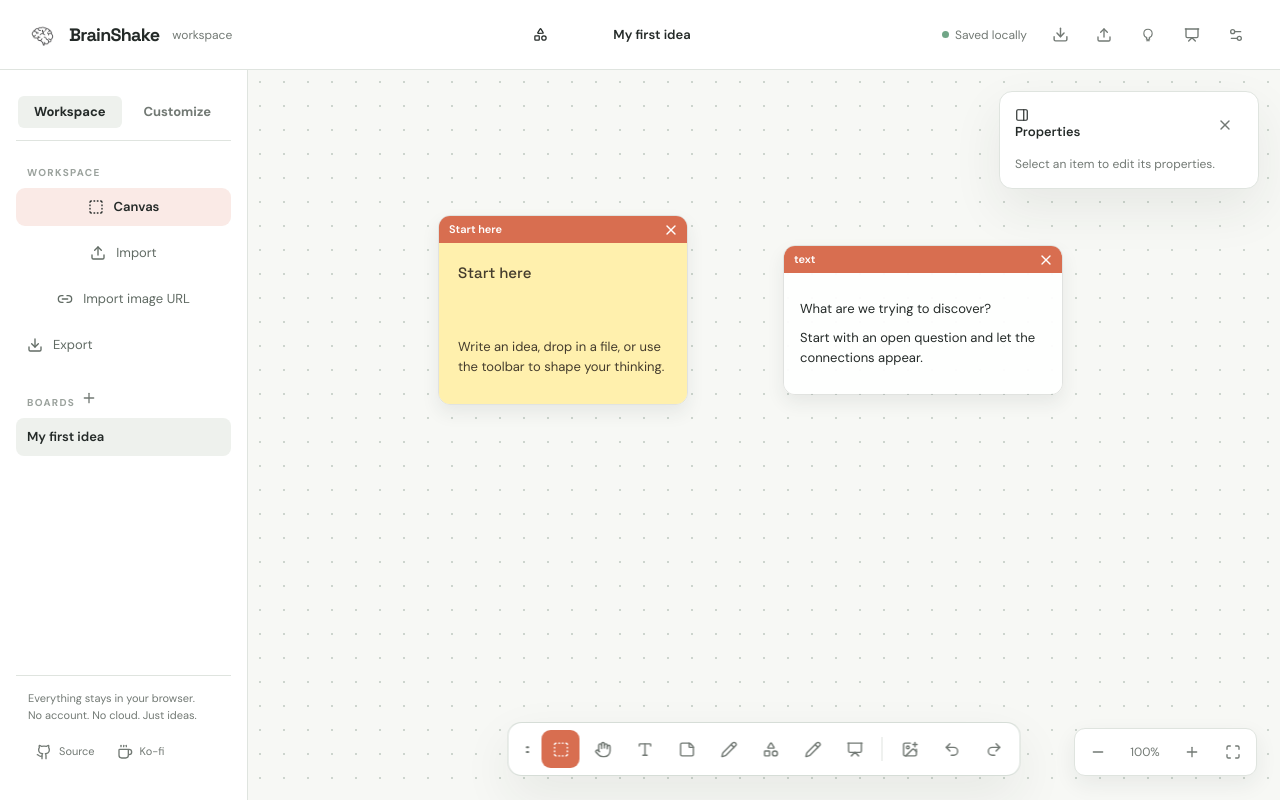
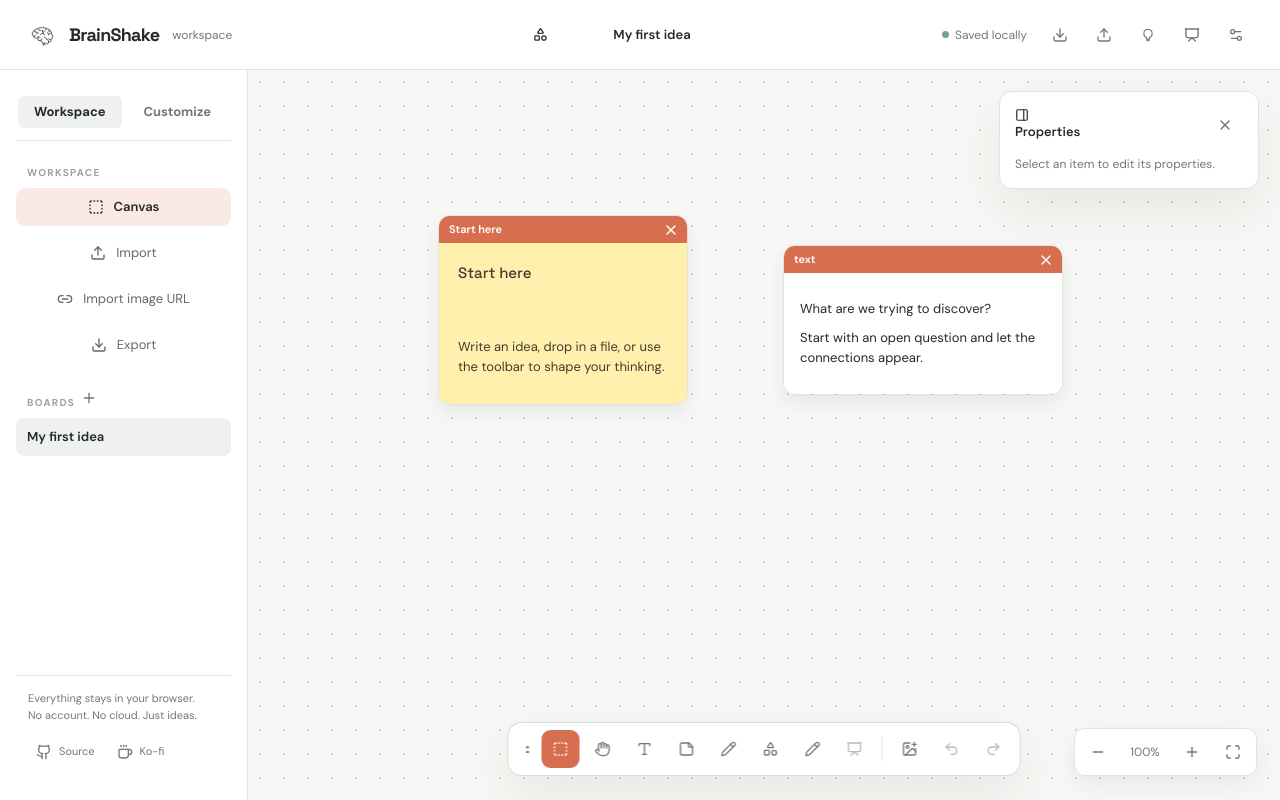
Before and after one commit to gbrasil720/BrainShake, a React (Vite) app: page / in a window 1280 px wide. Built offline with nearby package versions, Linux system fonts and the light colour scheme.

Commit message:
refactor(ui): migrate menus and dialogs

```diff
--- a/src/features/import-export/components/ExportMenu.tsx
+++ b/src/features/import-export/components/ExportMenu.tsx
@@ -1,4 +1,10 @@
-import { useEffect, useRef, useState } from 'react'
+import { Button } from '@/components/ui/button'
+import {
+  DropdownMenu,
+  DropdownMenuContent,
+  DropdownMenuItem,
+  DropdownMenuTrigger
+} from '@/components/ui/dropdown-menu'
 import { Download, FileArchive, FileText } from 'lucide-react'
 
 export function ExportMenu({
@@ -10,58 +16,35 @@ export function ExportMenu({
   onExportJson: () => void
   compact?: boolean
 }) {
-  const [open, setOpen] = useState(false)
-  const menuRef = useRef<HTMLDivElement>(null)
-  useEffect(() => {
-    const close = (event: PointerEvent) => {
-      if (!menuRef.current?.contains(event.target as Node)) setOpen(false)
-    }
-    document.addEventListener('pointerdown', close)
-    return () => document.removeEventListener('pointerdown', close)
-  }, [])
-  function choose(action: () => void | Promise<void>) {
-    setOpen(false)
-    action()
-  }
   return (
-    <div
-      ref={menuRef}
-      className={`export-menu ${compact ? 'compact' : ''}`}
-      onClick={(event) => event.stopPropagation()}
+    <DropdownMenu modal={false}>
+      <DropdownMenuTrigger asChild>
+        <Button
+          variant="ghost"
+          className={compact ? 'icon-button' : 'nav-item sidebar-export'}
+          title="Export board"
         >
-      <button
-        className={compact ? 'icon-button' : 'nav-item'}
-        title="Export board"
-        onClick={() => setOpen((value) => !value)}
-      >
-        {compact ? (
-          <Download size={17} />
-        ) : (
-          <>
-            <Download size={16} />
-            <span>Export</span>
-          </>
-        )}
-      </button>
-      {open && (
-        <div className="export-popover">
-          <button onClick={() => choose(onExport)}>
+          <Download size={compact ? 17 : 16} />
+          {!compact && <span>Export</span>}
+        </Button>
+      </DropdownMenuTrigger>
+      <DropdownMenuContent align="end" sideOffset={8} className="export-popover">
+        <DropdownMenuItem onSelect={onExport} className="export-option">
           <FileArchive size={16} />
           <span>
             <strong>.brainshake</strong>
             <small>Includes local media when supported</small>
           </span>
-          </button>
+        </DropdownMenuItem>
         <div className="export-note">External URLs and non-base64 media may not be bundled.</div>
-          <button onClick={() => choose(onExportJson)}>
+        <DropdownMenuItem onSelect={onExportJson} className="export-option">
           <FileText size={16} />
           <span>
             <strong>.json</strong>
             <small>Compact, without media</small>
           </span>
-          </button>
-        </div>
-      )}
-    </div>
+        </DropdownMenuItem>
+      </DropdownMenuContent>
+    </DropdownMenu>
   )
 }
--- a/src/features/toolbar/ShapeMenu.tsx
+++ b/src/features/toolbar/ShapeMenu.tsx
@@ -1,29 +1,38 @@
-import { useState } from 'react'
+import { Button } from '@/components/ui/button'
+import {
+  DropdownMenu,
+  DropdownMenuContent,
+  DropdownMenuItem,
+  DropdownMenuTrigger
+} from '@/components/ui/dropdown-menu'
 import { Shapes } from 'lucide-react'
 import { SHAPES } from '@/features/board/lib/constants'
 
-export function ShapeMenu({ onPick }: { onPick: (shape: string, label: string) => void }) {
-  const [open, setOpen] = useState(false)
+export function ShapeMenu({
+  onPick,
+  dockPosition
+}: {
+  onPick: (shape: string, label: string) => void
+  dockPosition: string
+}) {
   return (
-    <div className="toolbar-menu">
-      <button className="tool-button" title="Shapes" onClick={() => setOpen((value) => !value)}>
-        <Shapes size={17} />
-      </button>
-      {open && (
-        <div className="toolbar-menu-panel">
-          {SHAPES.map(({ id, label, icon: Icon }) => (
-            <button
-              key={id}
-              onClick={() => {
-                onPick(id, label)
-                setOpen(false)
-              }}
-            >
-              <Icon size={15} /> {label}
-            </button>
-          ))}
-        </div>
-      )}
-    </div>
+    <DropdownMenu modal={false}>
+      <DropdownMenuTrigger asChild>
+        <Button variant="ghost" className="tool-button" title="Shapes">
+          <Shapes size={17} />
+        </Button>
+      </DropdownMenuTrigger>
+      <DropdownMenuContent
+        side={dockPosition === 'top' ? 'bottom' : dockPosition === 'bottom' ? 'top' : 'right'}
+        sideOffset={10}
+        className="toolbar-menu-panel"
+      >
+        {SHAPES.map(({ id, label, icon: Icon }) => (
+          <DropdownMenuItem key={id} onSelect={() => onPick(id, label)}>
+            <Icon size={15} /> {label}
+          </DropdownMenuItem>
+        ))}
+      </DropdownMenuContent>
+    </DropdownMenu>
   )
 }
--- a/src/features/toolbar/StrokeMenu.tsx
+++ b/src/features/toolbar/StrokeMenu.tsx
@@ -1,45 +1,60 @@
-import { useState } from 'react'
+import { Button } from '@/components/ui/button'
+import { Popover, PopoverContent, PopoverTrigger } from '@/components/ui/popover'
+import {
+  Select,
+  SelectContent,
+  SelectItem,
+  SelectTrigger,
+  SelectValue
+} from '@/components/ui/select'
 import { Pencil } from 'lucide-react'
 import { STROKE_WIDTHS } from '@/features/board/lib/constants'
+import { useState } from 'react'
 
 export function StrokeMenu({
   value,
-  onChange
+  onChange,
+  dockPosition
 }: {
   value: number
   onChange: (value: number) => void
+  dockPosition: string
 }) {
   const [open, setOpen] = useState(false)
   return (
-    <div className="toolbar-menu">
-      <button
-        className="tool-button"
-        title="Stroke width"
-        onClick={() => setOpen((current) => !current)}
+    <Popover open={open} onOpenChange={setOpen}>
+      <PopoverTrigger asChild>
+        <Button variant="ghost" className="tool-button" title="Stroke width">
+          <Pencil size={17} />
+        </Button>
+      </PopoverTrigger>
+      <PopoverContent
+        side={dockPosition === 'top' ? 'bottom' : dockPosition === 'bottom' ? 'top' : 'right'}
+        sideOffset={10}
+        className="toolbar-menu-panel"
       >
-        <Pencil size={17} />
-      </button>
-      {open && (
-        <div className="toolbar-menu-panel">
         <label>
           Stroke width
-            <select
-              className="menu-select"
-              value={value}
-              onChange={(event) => {
-                onChange(Number(event.target.value))
+          <Select
+            value={String(value)}
+            onValueChange={(next) => {
+              onChange(Number(next))
               setOpen(false)
             }}
           >
+            <SelectTrigger className="menu-select" aria-label="Stroke width">
+              <SelectValue />
+            </SelectTrigger>
+            <SelectContent>
               {STROKE_WIDTHS.map((option) => (
-                <option key={option.value} value={option.value}>
+                <SelectItem key={option.value} value={String(option.value)}>
                   {option.label}
-                </option>
+                </SelectItem>
               ))}
-            </select>
+            </SelectContent>
+          </Select>
         </label>
-        </div>
-      )}
-    </div>
+      </PopoverContent>
+    </Popover>
   )
 }
--- a/src/features/toolbar/Toolbar.tsx
+++ b/src/features/toolbar/Toolbar.tsx
@@ -1,3 +1,4 @@
+import { Button } from '@/components/ui/button'
 import type { useBoardEditor } from '@/features/board/hooks/useBoardEditor'
 import { useState } from 'react'
 import {
@@ -51,7 +52,8 @@ export function Toolbar({
         />
       )}
       <div className={`toolbar dock-${dockPosition} ${autoHide ? 'toolbar-auto-hide' : ''}`}>
-        <button
+        <Button
+          variant="ghost"
           className="dock-handle"
           draggable="true"
           title="Drag to move dock"
@@ -63,24 +65,31 @@ export function Toolbar({
           onDragEnd={() => setDockDragging(false)}
         >
           <span aria-hidden="true">::</span>
-        </button>
+        </Button>
         {TOOLS.map(({ id, icon: Icon, label }) => (
-          <button
+          <Button
+            variant="ghost"
             key={id}
             className={`tool-button ${tool === id ? 'active' : ''}`}
             title={label}
             onClick={() => setTool(id)}
           >
             <Icon size={17} />
-          </button>
+          </Button>
         ))}
         <ShapeMenu
+          dockPosition={dockPosition}
           onPick={(shape, label) =>
             editor.addObject('shape', { shape, fill: 'solid', name: label })
           }
         />
-        <StrokeMenu value={editor.strokeWidth} onChange={editor.setStrokeWidth} />
-        <button
+        <StrokeMenu
+          value={editor.strokeWidth}
+          onChange={editor.setStrokeWidth}
+          dockPosition={dockPosition}
+        />
+        <Button
+          variant="ghost"
           className={`tool-button ${editor.selected.length ? '' : 'disabled'}`}
           title="Add or remove selected items from presentation"
           aria-label="Add or remove selected items from presentation"
@@ -88,31 +97,34 @@ export function Toolbar({
           onClick={onToggleSlides}
         >
           <Presentation size={17} />
-        </button>
+        </Button>
         <div className="toolbar-divider" />
-        <button
+        <Button
+          variant="ghost"
           className="tool-button"
           title="Import image, video, or file"
           onClick={onImportFiles}
         >
           <ImagePlus size={17} />
-        </button>
-        <button
+        </Button>
+        <Button
+          variant="ghost"
           className="tool-button"
           title="Undo"
           disabled={!editor.canUndo}
           onClick={editor.undo}
         >
           <Undo2 size={17} />
-        </button>
-        <button
+        </Button>
+        <Button
+          variant="ghost"
           className="tool-button"
           title="Redo"
           disabled={!editor.canRedo}
           onClick={editor.redo}
         >
           <Redo2 size={17} />
-        </button>
+        </Button>
       </div>
     </>
   )
--- a/src/styles/globals.css
+++ b/src/styles/globals.css
@@ -277,13 +277,7 @@ a:focus-visible,
   background: var(--primary-soft);
   font-weight: 600;
 }
-.export-menu {
-  position: relative;
-}
 .export-popover {
-  position: absolute;
-  top: calc(100% + 8px);
-  right: 0;
   width: 218px;
   padding: 6px;
   border: 1px solid var(--line);
@@ -293,7 +287,7 @@ a:focus-visible,
   z-index: 70;
   animation: menu-in 0.16s ease-out;
 }
-.export-popover button {
+.export-popover .export-option {
   display: flex;
   align-items: flex-start;
   gap: 9px;
@@ -304,7 +298,7 @@ a:focus-visible,
   border-radius: 7px;
   text-align: left;
 }
-.export-popover button:hover {
+.export-popover .export-option:is(:hover, [data-highlighted]) {
   color: var(--ink);
   background: var(--primary-soft);
 }
@@ -329,7 +323,7 @@ a:focus-visible,
   font-size: 10px;
   line-height: 1.35;
 }
-.sidebar .export-menu > .nav-item {
+.sidebar-export {
   width: 100%;
 }
 .board-list {
@@ -682,13 +676,13 @@ a:focus-visible,
   width: min(100%, 150px);
 }
 .accent-colors .color-swatch {
-  padding: 0;
   width: 21px;
   max-width: 100%;
 }
 .color-swatch {
   width: 21px;
   height: 21px;
+  padding: 0;
   border: 2px solid transparent;
   border-radius: 50%;
   cursor: pointer;
@@ -698,7 +692,6 @@ a:focus-visible,
   box-shadow: inset 0 0 0 3px white;
 }
 .context-menu {
-  position: fixed;
   z-index: 50;
   width: 190px;
   padding: 6px;
@@ -707,7 +700,7 @@ a:focus-visible,
   background: var(--paper);
   box-shadow: var(--shadow);
 }
-.context-menu button {
+.context-menu [data-slot='context-menu-item'] {
   display: flex;
   width: 100%;
   align-items: center;
@@ -719,9 +712,12 @@ a:focus-visible,
   text-align: left;
   font-size: 12px;
 }
-.context-menu button:hover {
+.context-menu [data-slot='context-menu-item']:is(:hover, [data-highlighted]) {
   color: var(--ink);
   background: var(--accent);
+}
+.context-menu [data-variant='destructive'] {
+  color: var(--destructive);
 }
 .empty-state {
   position: absolute;
@@ -794,20 +790,20 @@ a:focus-visible,
   color: var(--ink);
   border: 1px solid var(--line);
   border-radius: 6px;
+  background: var(--paper);
+}
+.menu-select {
+  min-width: 0;
   height: 26px;
   padding: 4px 6px;
-  background: var(--paper);
-}
-.menu-select {
-  min-width: 0;
   color: var(--ink);
   border: 1px solid var(--line);
   border-radius: 7px;
-  height: 26px;
   background: var(--paper);
 }
 .property-input {
   width: 64px;
+  height: 26px;
   padding: 4px 6px;
   color: var(--ink);
   border: 1px solid var(--line);
@@ -818,16 +814,10 @@ a:focus-visible,
 .property-input:focus {
   border-color: var(--primary);
 }
-.toolbar-menu {
-  position: relative;
-}
 .toolbar-menu-panel {
-  position: absolute;
-  left: 50%;
-  bottom: calc(100% + 10px);
-  transform: translateX(-50%);
   display: grid;
   gap: 8px;
+  width: 180px;
   min-width: 180px;
   padding: 10px;
   border: 1px solid var(--line);
@@ -842,7 +832,7 @@ a:focus-visible,
   color: var(--muted);
   font-size: 10px;
 }
-.toolbar-menu-panel button {
+.toolbar-menu-panel [data-slot='dropdown-menu-item'] {
   display: flex;
   align-items: center;
   gap: 7px;
@@ -852,7 +842,7 @@ a:focus-visible,
   border-radius: 6px;
   text-align: left;
 }
-.toolbar-menu-panel button:hover {
+.toolbar-menu-panel [data-slot='dropdown-menu-item']:is(:hover, [data-highlighted]) {
   color: var(--ink);
   background: var(--accent);
 }
@@ -890,13 +880,6 @@ a:focus-visible,
   left: 14px;
   transform: translateY(-50%);
   flex-direction: column;
-}
-.toolbar.dock-left .toolbar-menu-panel,
-.toolbar.dock-right .toolbar-menu-panel {
-  top: 50%;
-  bottom: auto;
-  left: calc(100% + 10px);
-  transform: translateY(-50%);
 }
 .dock-drop-zones {
   position: absolute;
@@ -958,19 +941,31 @@ a:focus-visible,
   display: grid;
   place-items: center;
   color: var(--muted);
+  background: transparent;
 }
 .url-dialog {
-  position: absolute;
-  top: 21px;
-  left: 50%;
+  position: fixed;
+  top: 91px;
+  left: calc(50% + 124px);
+  translate: none;
   transform: translateX(-50%);
+  display: block;
   width: min(360px, calc(100% - 32px));
   padding: 15px;
   border: 1px solid var(--line);
   border-radius: 13px;
   background: var(--paper);
   box-shadow: var(--shadow);
-  z-index: 35;
+  z-index: 51;
+}
+.url-dialog [data-slot='dialog-title'] {
+  display: inline-flex;
+  align-items: center;
+  gap: 5px;
+}
+[data-slot='dialog-overlay'] {
+  background: transparent;
+  backdrop-filter: none;
 }
 .url-input {
   width: 100%;
@@ -1096,10 +1091,10 @@ a:focus-visible,
 .theme-dark .context-menu {
   background: #1b1f23;
 }
-.theme-dark .context-menu button {
-  color: var(--muted);
-}
-.theme-dark .context-menu button:hover {
+.theme-dark .context-menu [data-slot='context-menu-item'] {
+  color: var(--muted);
+}
+.theme-dark .context-menu [data-slot='context-menu-item']:is(:hover, [data-highlighted]) {
   background: var(--accent);
   color: var(--ink);
 }
@@ -1143,8 +1138,12 @@ a:focus-visible,
 .theme-oled .board-item:hover,
 .theme-oled .board-item.active,
 .theme-oled .nav-item:hover,
-.theme-oled .context-menu button:hover {
+.theme-oled .context-menu [data-slot='context-menu-item']:is(:hover, [data-highlighted]) {
   background: var(--accent);
+}
+.theme-dark .context-menu [data-variant='destructive'],
+.theme-oled .context-menu [data-variant='destructive'] {
+  color: var(--destructive);
 }
 .theme-oled .icon-button:hover,
 .theme-oled .tool-button:hover,
@@ -1483,6 +1482,12 @@ a:focus-visible,
   }
 }
 @media (max-width: 820px) {
+  .url-dialog {
+    top: 79px;
+    left: calc(50% + 28px);
+    width: calc(100vw - 88px);
+    max-width: 360px;
+  }
   .app {
     grid-template-columns: 56px 1fr;
     grid-template-rows: 58px 1fr;
```
Also changed, not shown: src/app/App.tsx (+0 -14 lines), src/features/canvas/components/Canvas.tsx (+17 -6 lines), src/features/canvas/components/ContextMenu.tsx (+11 -17 lines), src/features/import-export/components/ImageUrlDialog.tsx (+21 -11 lines). Lines whose indentation alone changed are shown as unchanged.
